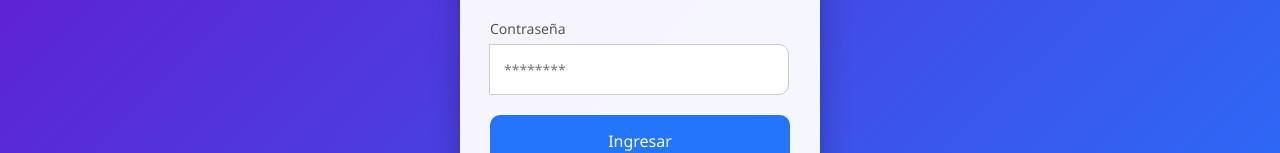
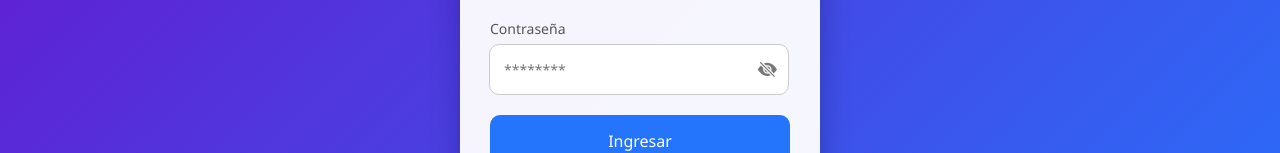
Before and after one commit to Kriling-jarid75/cocinas-integrales-monica_Nuevo, an Angular app: page /login in a window 1280 px wide. Shown: the part 370-523 px from the top of the page. Built offline with nearby package versions, Linux system fonts and the light colour scheme.

Commit message:
Se suben cambios nuevos de front en el formulario del login 08/12/2025

```diff
--- a/src/app/paginaInicial/home/home.component.html
+++ b/src/app/paginaInicial/home/home.component.html
@@ -218,7 +218,7 @@
   </section>
 
 
-  <section>
+ <!--  <section>
     <div class="container mt-5" style="text-align: center;">
       <hr class="featurette-divider" />
       <iframe width="560" height="315" src="https://www.youtube.com/embed/a-2Gx105d-4?si=70pqgKigx070oIbM"
@@ -226,7 +226,7 @@
         allow="accelerometer; autoplay; clipboard-write; encrypted-media; gyroscope; picture-in-picture; web-share"
         referrerpolicy="strict-origin-when-cross-origin" allowfullscreen></iframe>
     </div>
-  </section>
+  </section> -->
 
 
   <section id="Provedores">
--- a/src/app/paginaInicial/home/home.component.ts
+++ b/src/app/paginaInicial/home/home.component.ts
@@ -2,8 +2,6 @@ import { Component } from '@angular/core';
 import { NuestrosProvedoresComponent } from '../nuestros-provedores/nuestros-provedores.component';
 import { EnvioCorreoComponent } from '../envio-correo/envio-correo.component';
 import { ComponenteCategoriasProductosComponent } from '../componente-categorias-productos/componente-categorias-productos.component';
-import { ComponenteParaVideosComponent } from "../componente-para-videos/componente-para-videos.component";
-
 
 @Component({
   selector: 'app-home',
@@ -12,7 +10,6 @@ import { ComponenteParaVideosComponent } from "../componente-para-videos/compone
     NuestrosProvedoresComponent,
     EnvioCorreoComponent,
     ComponenteCategoriasProductosComponent,
-    ComponenteParaVideosComponent
 ],
   templateUrl: './home.component.html',
   styleUrl: './home.component.css'
--- a/src/app/services/servicio-productos.service.ts
+++ b/src/app/services/servicio-productos.service.ts
@@ -65,7 +65,7 @@ export class ServicioProductosService {
 
   private http = inject(HttpClient);
   // Servicio de productos
-  private baseUrl = environment.apiUrl + '/gestion';
+  private baseUrl = environment.apiUrl;
 
   constructor() { }
 
@@ -112,7 +112,7 @@ export class ServicioProductosService {
 
   obtenerCategorias(): Observable<any> {
     // Aquí ya no es necesario volver a mapear las propiedades si coinciden
-    return this.http.post(`${this.baseUrl}/listar/categorias`, {}).pipe(
+    return this.http.post(`${this.baseUrl}/categoria/listar`, {}).pipe(
       catchError(this.handleError) // 👈 Manejo centralizado
     );
   }
@@ -162,7 +162,7 @@ export class ServicioProductosService {
   /* metodo de enviar correo electronico */
   enviarEmail(email: Email): Observable<any> {
 
-    return this.http.post(`${this.baseUrl}/enviar/email`, email).pipe(
+    return this.http.post(`${this.baseUrl}/correo/enviar/email`, email).pipe(
       catchError(this.handleError) // 👈 Manejo centralizado
     );
   }
--- a/src/app/shared/inicio-sesion-admins/inicio-sesion-admins.component.css
+++ b/src/app/shared/inicio-sesion-admins/inicio-sesion-admins.component.css
@@ -1,23 +1,17 @@
-/* .circulo{
-  border-radius: 50% 50% 50% 50%;
-  border-image: round;
-
-} */
-
-
 /* --- Reset general --- */
 * {
   box-sizing: border-box;
   margin: 0;
   padding: 0;
-  font-family: 'Segoe UI', Tahoma, Geneva, Verdana, sans-serif;
+  font-family: "Segoe UI", Tahoma, Geneva, Verdana, sans-serif;
 }
 
-html, body {
-  height: 100%;                /* Ocupa toda la altura de la ventana */
-  display: flex;                /* Activamos flexbox */
-  justify-content: center;      /* Centrado horizontal */
-  align-items: center;          /* Centrado vertical */
+html,
+body {
+  height: 100%; /* Ocupa toda la altura de la ventana */
+  display: flex; /* Activamos flexbox */
+  justify-content: center; /* Centrado horizontal */
+  align-items: center; /* Centrado vertical */
   background: linear-gradient(135deg, #6a11cb, #2575fc);
 }
 
@@ -37,7 +31,7 @@ html, body {
   background: rgba(255, 255, 255, 0.95); /* Fondo semitransparente tipo modal */
   padding: 40px 30px;
   border-radius: 16px;
-  box-shadow: 0 10px 30px rgba(0,0,0,0.25);
+  box-shadow: 0 10px 30px rgba(0, 0, 0, 0.25);
   width: 100%;
   animation: fadeIn 0.5s ease-out;
 }
@@ -77,7 +71,7 @@ html, body {
 }
 
 /* --- Botón --- */
-button {
+.ingresar {
   width: 100%;
   padding: 14px;
   background-color: #2575fc;
@@ -89,7 +83,7 @@ button {
   transition: background 0.3s, transform 0.2s;
 }
 
-button:hover {
+.ingresar:hover {
   background-color: #1a5edb;
   transform: translateY(-2px);
 }
@@ -125,16 +119,19 @@ button:hover {
 
 /* --- Animaciones --- */
 @keyframes fadeIn {
-  from { opacity: 0; transform: translateY(-20px); }
-  to { opacity: 1; transform: translateY(0); }
+  from {
+    opacity: 0;
+    transform: translateY(-20px);
+  }
+  to {
+    opacity: 1;
+    transform: translateY(0);
+  }
 }
 
-
-.linea{
+.linea {
   width: 100%;
-
 }
-
 
 .linea {
   width: 100%;
@@ -149,13 +146,71 @@ button:hover {
 }
 
 .letras {
- text-align: center;
+  text-align: center;
 }
-
 
 .centrar-pagina {
   display: grid;
-  place-items: center;   /* Centra en ambos ejes */
-  min-height: 100vh;     /* Ocupa toda la altura de la ventana */
+  place-items: center; /* Centra en ambos ejes */
+  min-height: 100vh; /* Ocupa toda la altura de la ventana */
   background: linear-gradient(135deg, #6a11cb, #2575fc); /* tu fondo */
 }
+
+/* --- AÑADE ESTOS NUEVOS ESTILOS --- */
+
+/* 1. Establece la posición relativa para que los elementos internos absolutos se posicionen correctamente */
+/* --- Estilo moderno del input de contraseña --- */
+
+.password-wrapper {
+  position: relative;
+  width: 100%;
+}
+
+.password-wrapper input {
+  width: 100%;
+  padding: 14px;
+  padding-right: 48px; /* espacio para el icono */
+  border-radius: 10px;
+  border: 1px solid #ccc;
+  font-size: 14px;
+  transition: 0.3s ease;
+}
+
+.password-wrapper input:focus {
+  border-color: #2575fc;
+  box-shadow: 0 0 8px rgba(37, 117, 252, 0.3);
+  outline: none;
+}
+
+.toggle-password-btn {
+  position: absolute;
+  right: 12px;
+  top: 50%;
+  transform: translateY(-50%);
+  background: none;
+  border: none;
+  cursor: pointer;
+  font-size: 1.2rem;
+  color: #777;
+  padding: 0;
+  transition: 0.2s;
+}
+
+.toggle-password-btn:hover {
+  color: #2575fc;
+  transform: translateY(-50%) scale(1.1);
+}
+
+/* ❌ Ocultar el ojito automático del navegador */
+input::-ms-reveal,
+input::-ms-clear {
+  display: none !important;
+}
+
+input[type="password"]::-webkit-textfield-decoration-container,
+input[type="password"]::-webkit-clear-button,
+input[type="password"]::-webkit-inner-spin-button,
+input[type="password"]::-webkit-outer-spin-button,
+input[type="password"]::-webkit-password-toggle-button {
+  display: none !important;
+}
--- a/src/app/shared/inicio-sesion-admins/inicio-sesion-admins.component.html
+++ b/src/app/shared/inicio-sesion-admins/inicio-sesion-admins.component.html
@@ -1,4 +1,3 @@
-
 <div class="centrar-pagina">
   <div class="login-container">
 
@@ -7,16 +6,27 @@
       <form [formGroup]="formularioLogin">
         <div class="input-group">
           <label for="email">Nombre Usuario</label>
-        <input type="text" id="usuario" placeholder="Usuario" required
-        formControlName="username">
+          <input type="text" id="usuario" placeholder="Usuario" required formControlName="username">
         </div>
 
+
+
+        <!-- INPUT DE CONTRASEÑA MEJORADO -->
         <div class="input-group">
           <label for="password">Contraseña</label>
-        <input type="password" id="password" placeholder="********" required formControlName="password">
+
+          <div class="password-wrapper">
+            <input [type]="mostrarPassword ? 'password' : 'text'" id="password" placeholder="********" required
+              formControlName="password" />
+
+            <button class="toggle-password-btn" type="button" (click)="mostrarPassword = !mostrarPassword">
+              <i class="bi" [ngClass]="mostrarPassword ? 'bi-eye-slash-fill':'bi-eye-fill' "></i>
+            </button>
+          </div>
         </div>
 
-      <button type="submit" (click)="login()">Ingresar</button>
+
+        <button class="ingresar" type="submit" (click)="login()">Ingresar</button>
 
         <p class="signup-link">
           ¿No tienes cuenta? <a routerLink="/paginaEnConstruccion">Regístrate</a>
--- a/src/app/shared/inicio-sesion-admins/inicio-sesion-admins.component.ts
+++ b/src/app/shared/inicio-sesion-admins/inicio-sesion-admins.component.ts
@@ -1,4 +1,4 @@
-import { Component } from '@angular/core';
+import { Component, signal } from '@angular/core';
 import { FormGroup, FormBuilder, Validators, ReactiveFormsModule } from '@angular/forms';
 import { Router, RouterLink } from '@angular/router';
 import Swal from 'sweetalert2';
@@ -7,18 +7,30 @@ import { InicioSesionService } from '../../services/inicio-sesion.service';
 import { MatButtonModule } from '@angular/material/button';
 import { MatDialogModule } from '@angular/material/dialog';
 import { API_RESPONSE_CODES } from '../codigosDeRespuesta/codigosDeRespuesta';
+import { MatIconModule } from '@angular/material/icon';
+import { MatFormFieldModule } from '@angular/material/form-field';
+import { MatInputModule } from '@angular/material/input';
+import { CdkTableModule } from "@angular/cdk/table";
+import { CommonModule } from '@angular/common';
 
 @Component({
   selector: 'app-inicio-sesion-admins',
   standalone: true,
-  imports: [ MatDialogModule,MatButtonModule,ReactiveFormsModule, // 👈 obligatorio para que [formGroup] funcione
-  RouterLink],
+  imports: [MatDialogModule, MatButtonModule, ReactiveFormsModule, // 👈 obligatorio para que [formGroup] funcione
+    RouterLink, MatFormFieldModule,
+    MatInputModule,
+    MatButtonModule,
+     MatIconModule,
+      CdkTableModule, CommonModule],
   templateUrl: './inicio-sesion-admins.component.html',
   styleUrl: './inicio-sesion-admins.component.css'
 })
 export class InicioSesionAdminsComponent {
 
- public formularioLogin!: FormGroup;
+  public formularioLogin!: FormGroup;
+
+  mostrarPassword = true; // Esta variable controla el tipo de input
+  //hide = signal(true);
 
   constructor(
     public readonly authService: InicioSesionService,
@@ -29,9 +41,9 @@ export class InicioSesionAdminsComponent {
   ngOnInit(): void {
 
     // Solo redirige si hay token y no estamos en modo desarrollo/testing
-   /*  if (this.authService.isLoggedIn()) {
-      this.router.navigate(['/admin']);
-    } */
+    /*  if (this.authService.isLoggedIn()) {
+       this.router.navigate(['/admin']);
+     } */
 
 
     this.formularioLogin = this.fb.group({
@@ -70,4 +82,11 @@ export class InicioSesionAdminsComponent {
       }
     });
   }
+
+
+  clickEvent(event: MouseEvent) {
+    //this.hide.set(!this.hide());
+    this.mostrarPassword = !this.mostrarPassword;
+    event.stopPropagation();
+  }
 }
```
Also changed, not shown: public/icons/ojo.png (added). Lines whose indentation alone changed are shown as unchanged.
